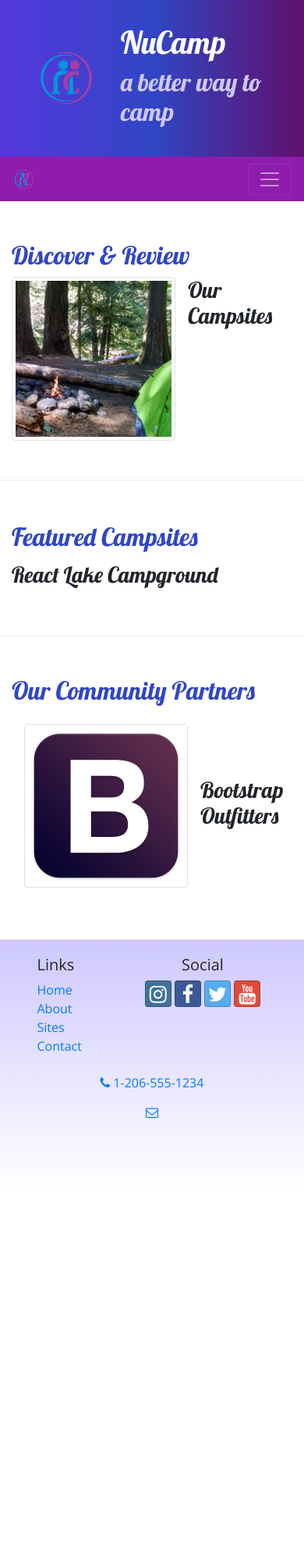
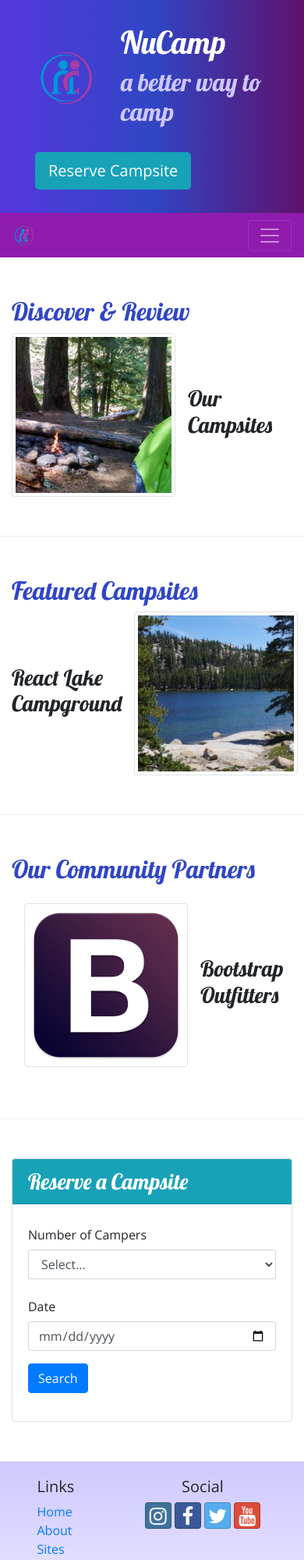
Before and after one commit to Tsdoupe/My-First-Bootstrap-Project, a website: page index.html in a window 390 px wide. Shown: the top 2000 px of the page at 78% size. Before the commit the page ends 1551 px from the top, so only its background shows below. Drawn offline with nearby package versions, Linux system fonts and the light colour scheme.

Commit message:
Seventh Commit

```diff
--- a/css/styles.css
+++ b/css/styles.css
@@ -32,6 +32,12 @@
     min-height: 200px;
 }
 
-.navbar {
+.navbar-dark {
     background-color: #901CAD
 }
+
+.tab-content {
+    border: 1px solid #DDD;
+    border-top: none;
+    padding: 10px;
+}
--- a/index.html
+++ b/index.html
@@ -30,13 +30,16 @@
                     <h1>NuCamp</h1>
                     <h2>a better way to camp</h2>
                 </div>
+                <div class="col col-sm-4 col-md-4 col-xl-2 mt-4">
+                    <a class="btn btn-info btn-lg text-nowrap" href="#reserveForm"> Reserve Campsite </a>
+                </div>
             </div>
         </div>
     </header>
 
     <nav class="navbar navbar-expand-sm navbar-dark sticky-top">
         <div class="container">
-            <a class="navbar-brand" href="a"><img src="img/logo.png" height="30" width="30" /> </a>
+            <a class="navbar-brand" href="#"><img src="img/logo.png" height="30" width="30" /> </a>
             <button class="navbar-toggler" type="button" data-toggle="collapse" data-target="#nucampNavbar">
                 <span class="navbar-toggler-icon"></span>
             </button>
@@ -59,7 +62,7 @@
             <div class="col">
                 <div class="media">
                     <img class="d-flex mr-3 img-thumbnail" src="img/breadcrumb-trail-thumb.jpg"alt="Breadcrumb-trail-thumb" />
-                    <div class="media-body" align-self-center>
+                    <div class="media-body align-self-center">
                         <h3>Our Campsites</h3>
                         <p class="d-none d-sm-block">Explore our growing database of curated campsites and leave your own reviews!</p>
                     </div>
@@ -73,8 +76,13 @@
             </div>
 
             <div class="col">
-                <h3>React Lake Campground</h3>
-                <p class="d-none d-sm-block">Nestled in the foothills of the Chrome Mountains, this campground on the shores of the pristine React Lake is a favorite for fly fishers.</p>
+                <div class="media">
+                    <img class="d-flex ml-3 img-thumbnail order-last" src="img/react-lake-thumb.jpg" alt="react-Lake-Thumb" />
+                    <div class="media-body align-self-center">
+                        <h3>React Lake Campground</h3>
+                        <p class="d-none d-sm-block">Nestled in the foothills of the Chrome Mountains, this campground on the shores of the pristine React Lake is a favorite for fly fishers.</p>
+                    </div>
+                </div>
             </div>
         </div>
 
@@ -89,6 +97,43 @@
                         <h3>Bootstrap Outfitters</h3>
                         <p class="d-none d-sm-block">Bootstrap Outfitters supplies you with gear you need at prices you can't beat.</p>
                     </div>
+                </div>
+            </div>
+        </div>
+
+        <div class="row row-content">
+            <div class="col col-sm-6 mx-auto">
+                <div class="card">
+                    <h3 class="card-header bg-info text-white"> Reserve a Campsite</h3>
+                        <div class="card-body">
+                            <form id="reserveForm">
+                                <div class="form-group row">
+                                    <label for="numCampers" class="col-sm-6 col-form-label"> Number of Campers </label>
+                                        <div class="col">
+                                        <select name="numCampers" id="numCampers" class="form-control">
+                                            <option selected> Select...</option>
+                                            <option value> 1 </option>
+                                            <option value> 2 </option>
+                                            <option value> 3 </option>
+                                            <option value> 4 </option>
+                                            <option value> 5 </option>
+                                            <option value> 6 </option>
+                                        </select>
+                                        </div>
+                                </div>
+                                <div class="form-group row">
+                                    <label for="date" class="col-sm-6 col-form-label"> Date </label>
+                                        <div class="col-sm-6">
+                                        <input type="date" id="date" name="date" placeholder="date" class="form-control" />
+                                    </div>
+                                </div>
+                                <div class="form-group row">
+                                    <div class="col">
+                                        <button type="submit" class="btn btn-primary"> Search </button>
+                                    </div>
+                                </div>
+                            </form>
+                        </div>
                 </div>
             </div>
         </div>
@@ -115,7 +160,7 @@
                 </div>
                 <div class="col-sm-4 text-center">
                     <a role="button" class="btn btn-link" href="tel:+12065551234"><i class="fa fa-phone"></i> 1-206-555-1234</a><br>
-                    <a role="button" class="btn btn-link" href="mailto:campsites@nucamp.co"><i class="fa fa-envelope-o"></i>
+                    <a role="button" class="btn btn-link" href="mailto:campsites@nucamp.co"><i class="fa fa-envelope-o"></i> campsites@nucamp.co
                 </div>
             </div>
         </div>
```
Also changed, not shown: aboutus.html (+17 -4 lines).
